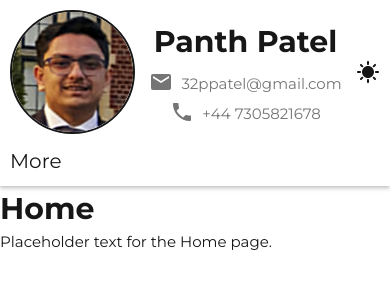
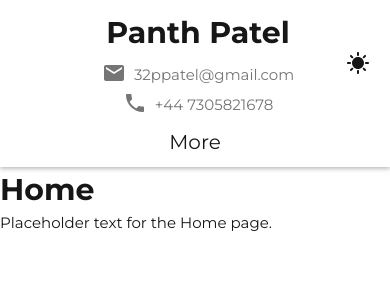
Before and after one commit to PP6464/my-portfolio-nextjs, a Next.js app: page / in a window 390 px wide. Shown: the top 300 px of the page. Built offline with nearby package versions, Linux system fonts and the light colour scheme.

Commit message:
improved responsive navbar

```diff
--- a/app/globals.css
+++ b/app/globals.css
@@ -24,6 +24,8 @@
 }
 
 body {
+    width: 100%;
+    height: 100%;
     background: var(--background);
     color: var(--foreground);
 }
--- a/app/navbar.css
+++ b/app/navbar.css
@@ -1,3 +1,4 @@
 li[data-selected="true"] {
     border-bottom: 2px solid lime;
+    font-weight: bold;
 }
--- a/app/navbar.tsx
+++ b/app/navbar.tsx
@@ -18,14 +18,14 @@ const navLinks = [
 ];
 
 function SmallNavbar() {
+	const pathname = usePathname();
+	const [showingLinks, setShowingLinks] = useState(false);
+
 	return (
 		<nav className={ 'flex flex-col gap-3' }
 				 style={ { padding: '10px', boxShadow: '0 2px 4px rgba(128, 128, 128, 0.5)' } }>
 			<div className={ 'flex items-center justify-between' }>
-				<Image className={ 'rounded-full border-2' }
-							 style={ { borderColor: 'var(--foreground)' } }
-							 src={ '/profile-pic.png' } alt="profile-pic" width={ 125 }
-							 height={ 125 }/>
+				<div style={ { marginLeft: '40px' } }></div>
 				<div className={ 'flex flex-col gap-1.5 items-center' }>
 					<h1>Panth Patel</h1>
 					<div className={ 'flex gap-2 items-center grey' }>
@@ -37,9 +37,20 @@ function SmallNavbar() {
 						<p style={ { transform: 'translate(0px, 2px)' } }>+44 7305821678</p>
 					</div>
 				</div>
-				<Sunny/>
+				<Sunny style={ { marginRight: '10px' } }/>
 			</div>
-			<h2>More</h2>
+			<div className={ 'flex justify-center' } onClick={ () => setShowingLinks(!showingLinks) }>
+				<h2>{ showingLinks ? 'Less' : 'More' }</h2>
+			</div>
+			<ul className={ `flex flex-col gap-7` } style={ { display: showingLinks ? 'contents' : 'none' } }>
+				{ navLinks.map((link) => (
+					<div key={ link.href } className={ 'flex justify-center' }>
+						<li data-selected={ link.href === pathname }>
+							<Link href={ link.href }>{ link.label }</Link>
+						</li>
+					</div>
+				)) }
+			</ul>
 		</nav>
 	);
 }
@@ -52,6 +63,7 @@ function LargeNavbar() {
 				 style={ { padding: '10px', boxShadow: '0 2px 4px rgba(128, 128, 128, 0.5)' } }>
 			<div className={ 'flex items-center gap-4' }>
 				<Image className={ 'rounded-full border-2' }
+							 loading={ 'eager' }
 							 style={ { borderColor: 'var(--foreground)' } }
 							 src={ '/profile-pic.png' } alt="profile-pic" width={ 125 }
 							 height={ 125 }/>
@@ -66,8 +78,9 @@ function LargeNavbar() {
 						<p style={ { transform: 'translate(0px, 2px)' } }>+44 7305821678</p>
 					</div>
 				</div>
+				<Sunny style={ { position: 'absolute', right: '20px' } }/>
 			</div>
-			<ul className="flex gap-3">
+			<ul className={ 'flex gap-5' }>
 				{ navLinks.map((link) => (
 					<li key={ link.href } data-selected={ link.href === pathname }>
 						<Link href={ link.href }>{ link.label }</Link>
@@ -79,7 +92,7 @@ function LargeNavbar() {
 }
 
 export function Navbar() {
-	const [width, setWidth] = useState(0);
+	const [width, setWidth] = useState(window.innerWidth);
 
 	useEffect(() => {
 		const windowResizeListener = () => {
@@ -89,6 +102,6 @@ export function Navbar() {
 	}, []);
 
 	return (
-		width < 1000 ? <SmallNavbar/> : <LargeNavbar/>
+		width < 620 ? <SmallNavbar/> : <LargeNavbar/>
 	);
 }
```
